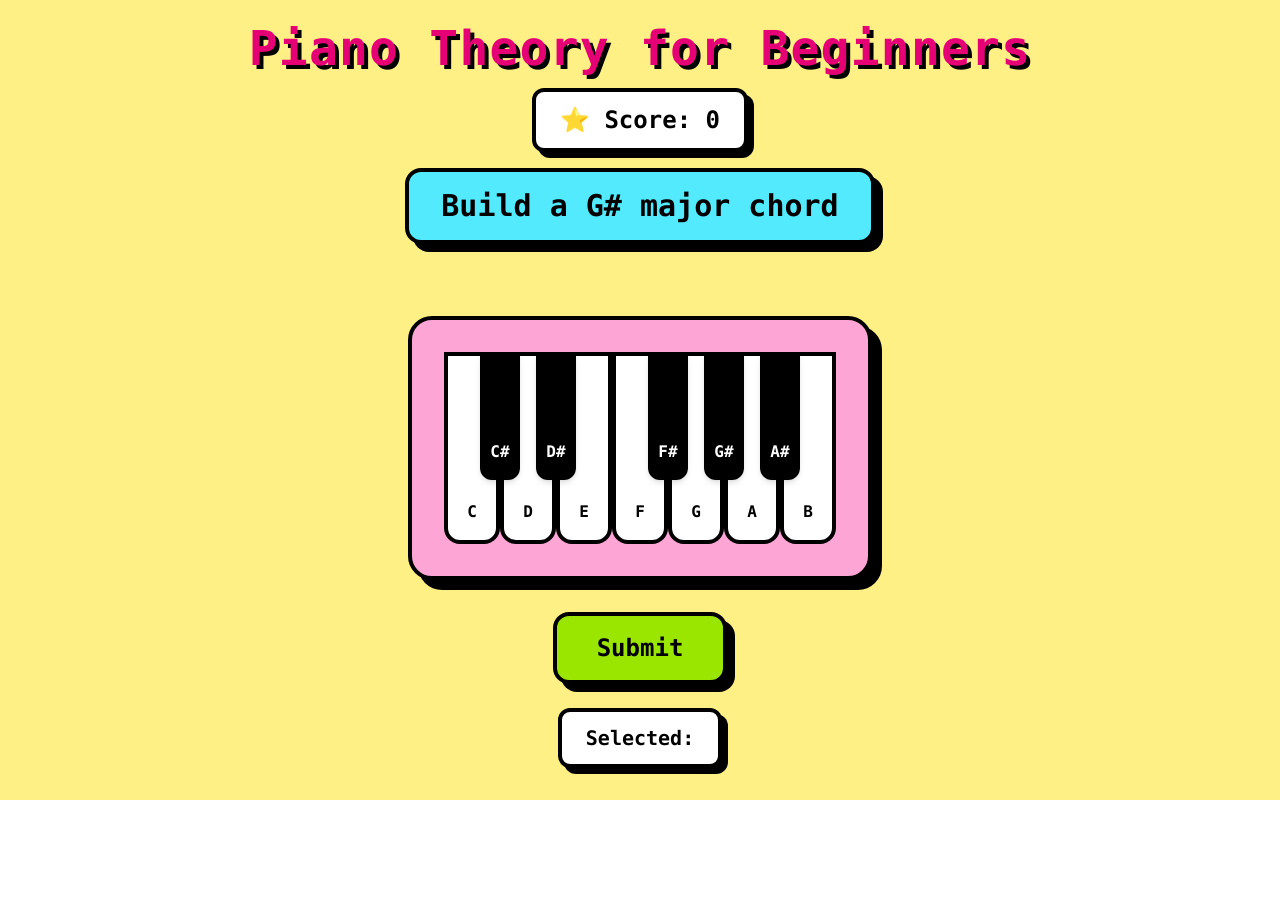
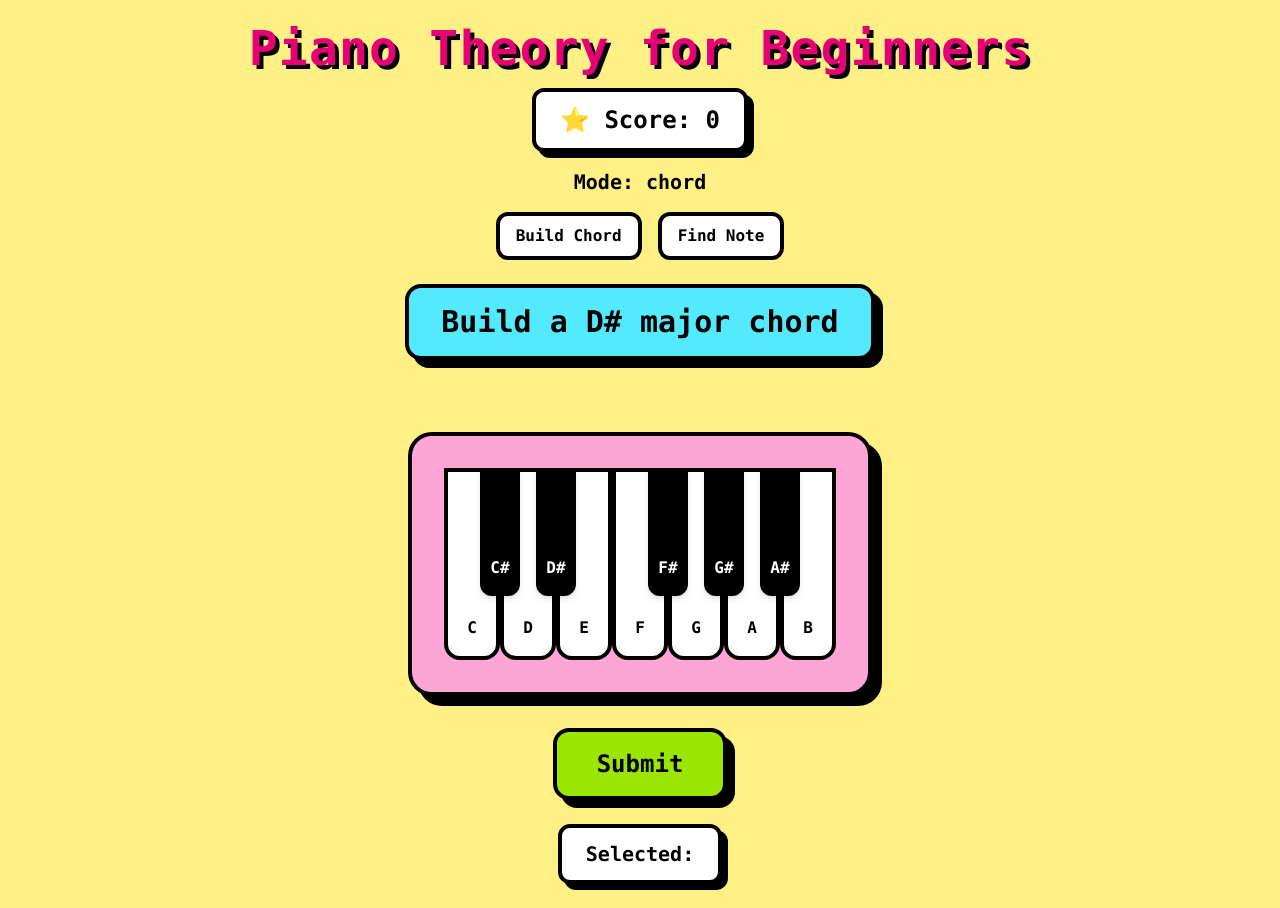
Before and after one commit to ashleyjacobk/piano-theory-game, a React (Vite) app: page / in a window 1280 px wide. Before the commit the page ends 800 px from the top, so only its background shows below. Built offline with nearby package versions, Linux system fonts and the light colour scheme.

Commit message:
Created key identifier game

```diff
--- a/src/App.jsx
+++ b/src/App.jsx
@@ -9,6 +9,8 @@ function App() {
     feedback,
     handleNoteClick,
     handleSubmit,
+    gameMode,
+    setGameMode,
   } = useGame();
 
   const isSelected = (note) => selectedNotes.includes(note);
@@ -23,6 +25,27 @@ function App() {
       {/* Score */}
       <div className="bg-white border-4 border-black px-6 py-3 rounded-xl text-2xl font-bold shadow-[6px_6px_0px_rgba(0,0,0,1)] mb-4">
         ⭐ Score: {score}
+      </div>
+
+      <div className="mb-4 text-xl font-bold">
+        Mode: {gameMode}
+      </div>
+
+      <div className="flex gap-4 mb-6">
+        <button
+          onClick={() => setGameMode("chord")
+          }
+          className="px-4 py-2 border-4 border-black rounded-xl font-bold bg-white"
+        >
+          Build Chord
+        </button>
+
+        <button
+          onClick={() => setGameMode("note")}
+          className="px-4 py-2 border-4 border-black rounded-xl font-bold bg-white"
+        >
+          Find Note
+        </button>
       </div>
 
       {/* Prompt */}
--- a/src/game/modes.js
+++ b/src/game/modes.js
@@ -1,4 +1,4 @@
 export const GAME_MODES = {
-    FIND_NOTE: "find_note",
-    BUILD_CHORD: "build_chord",
+    FIND_NOTE: "note",
+    BUILD_CHORD: "chord",
 };
--- a/src/game/prompts.js
+++ b/src/game/prompts.js
@@ -5,7 +5,7 @@ export function generateFindNotePrompt() {
     return {
         type: "find_note",
         question: `Find the note ${note}`,
-        answer: note,
+        answer: [note],
     };
 }
 
@@ -28,9 +28,8 @@ export function generateChordPrompt() {
     };
 }
 
-export function isSameChord(userNotes, correctNotes) {
-    const sortedUser = [...userNotes].sort();
-    const sortedCorrect = [...correctNotes].sort();
-
-    return JSON.stringify(sortedUser) === JSON.stringify(sortedCorrect);
+export function isCorrectAnswer(userNotes, correctNotes) {
+    const A = [...userNotes].sort();
+    const B = [...correctNotes].sort();
+    return A.length === B.length && A.every((v, i) => v === B[i]);
 }
--- a/src/hooks/useGame.js
+++ b/src/hooks/useGame.js
@@ -1,8 +1,13 @@
-import { useState } from "react";
-import { generateChordPrompt, isSameChord } from "../game/prompts";
+import { useState, useEffect } from "react";
+import { generateChordPrompt, generateFindNotePrompt, isCorrectAnswer } from "../game/prompts";
 import { playPianoNote } from "../utils/audio";
 
+
 export function useGame() {
+
+
+
+    const [gameMode, setGameMode] = useState("chord");
     const [prompt, setPrompt] = useState(generateChordPrompt());
     const [selectedNotes, setSelectedNotes] = useState([]);
     const [score, setScore] = useState(0);
@@ -17,8 +22,14 @@ export function useGame() {
         }
     };
 
+
+    const generatePrompt = (mode) => {
+        if (mode === "chord") return generateChordPrompt();
+        if (mode === "note") return generateFindNotePrompt();
+    };
+
     const handleSubmit = () => {
-        const correct = isSameChord(selectedNotes, prompt.answer);
+        const correct = isCorrectAnswer(selectedNotes, prompt.answer);
 
         if (correct) {
             setScore((s) => s + 1);
@@ -27,9 +38,14 @@ export function useGame() {
             setFeedback("Try again");
         }
 
-        setPrompt(generateChordPrompt());
+        setPrompt(generatePrompt(gameMode));
         setSelectedNotes([]);
     };
+
+    useEffect(() => {
+        setPrompt(generatePrompt(gameMode));
+        setSelectedNotes([]);
+    }, [gameMode]);
 
     return {
         prompt,
@@ -38,5 +54,7 @@ export function useGame() {
         feedback,
         handleNoteClick,
         handleSubmit,
+        gameMode,
+        setGameMode
     };
 }
```
